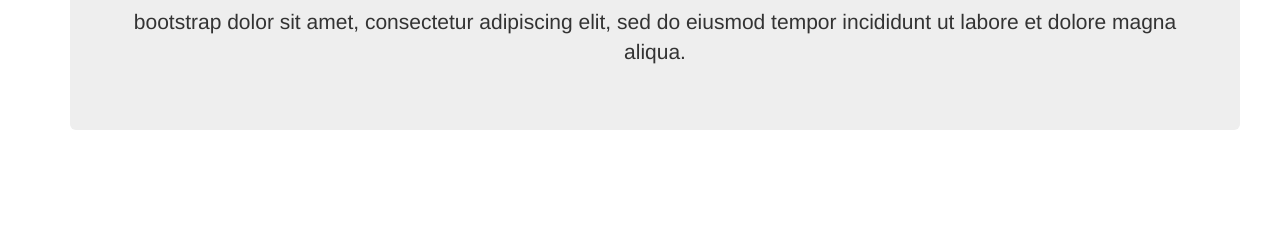
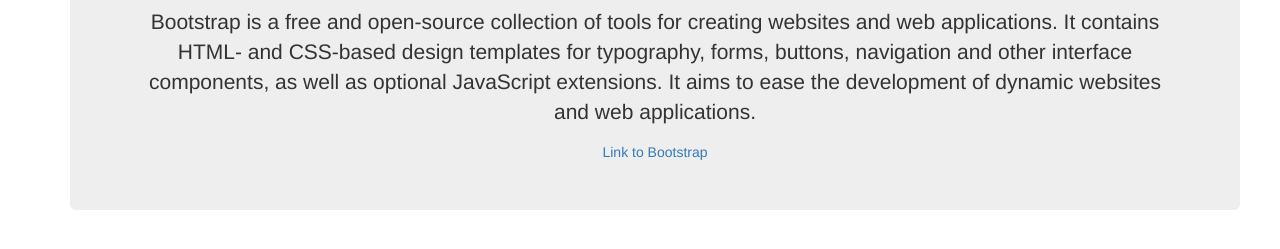
Before and after one commit to agershenzon/thursday_week2, a plain HTML site: page index.html in a window 1280 px wide. Both pictures are taken after a click on the element "Bootstrap". Shown: the part 433-682 px from the top of the page. Drawn offline with Linux system fonts and the light colour scheme.

Commit message:
add definition for bootstrap and insert link

```diff
--- a/index.html
+++ b/index.html
@@ -138,11 +138,12 @@
           </span>
           <span class="bootstrap termInfo">
             <h2>Bootstrap</h2>
-            <p>bootstrap dolor sit amet, consectetur adipiscing elit, sed do eiusmod tempor incididunt ut labore et dolore magna aliqua.</p>
+            <p>Bootstrap is a free and open-source collection of tools for creating websites and web applications. It contains HTML- and CSS-based design templates for typography, forms, buttons, navigation and other interface components, as well as optional JavaScript extensions. It aims to ease the development of dynamic websites and web applications.</p>
+            <a href="http://getbootstrap.com">Link to Bootstrap</a>
           </span>
           <span class="divs termInfo">
             <h2>Divs and Spans</h2>
-            <p>divs and spans dolor sit amet, consectetur adipiscing elit, sed do eiusmod tempor incididunt ut labore et dolore magna aliqua.</p>
+            <p></p>
           </span>
           <span class="floats termInfo">
             <h2>Floats</h2>
```
